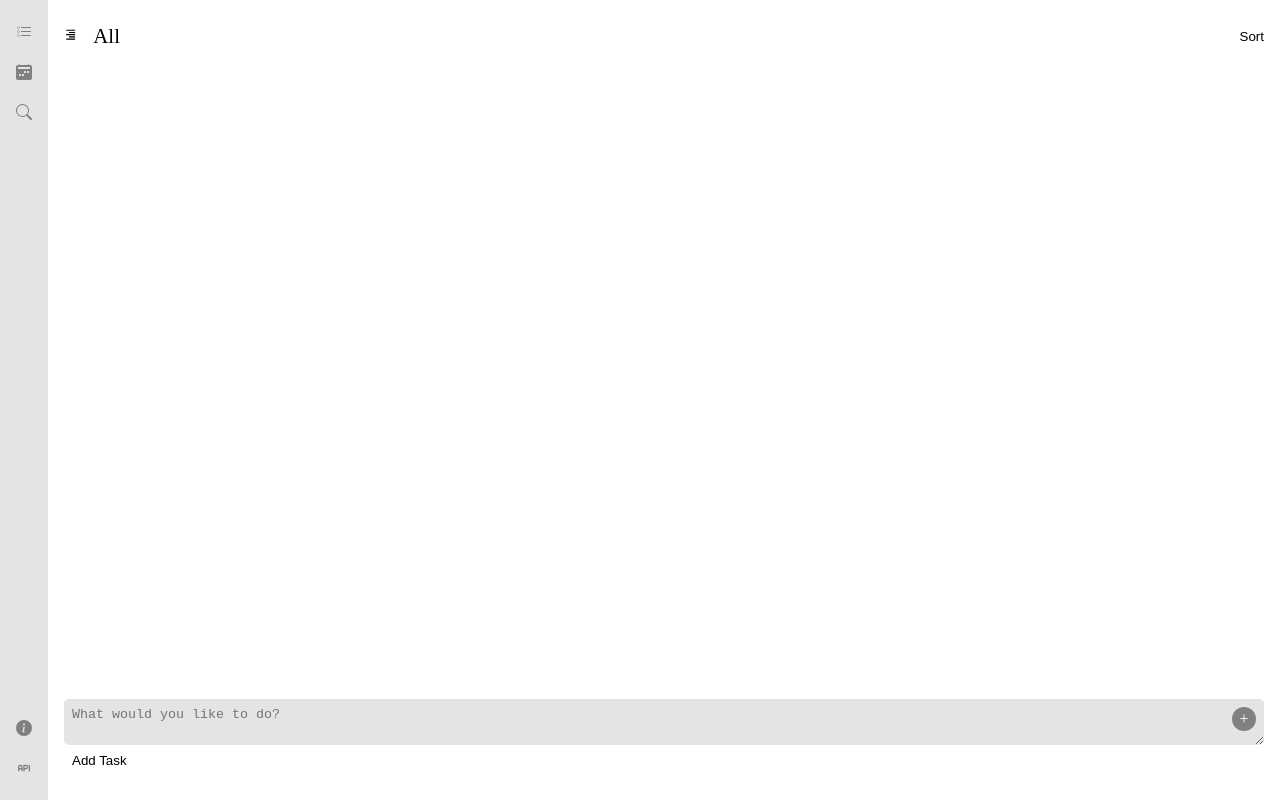
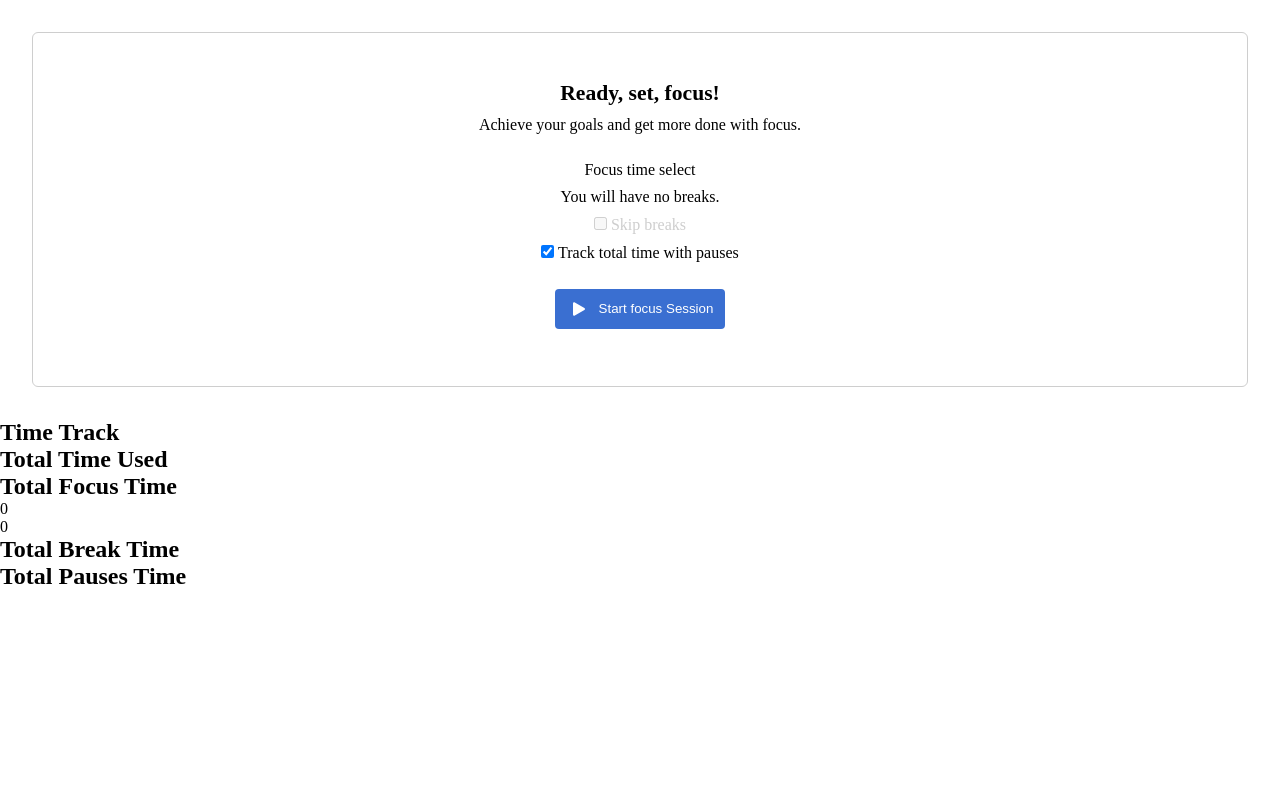
Before and after one commit to timiodulate/ms-clock-clone, a Next.js app: page /timer in a window 1280 px wide. Built offline with nearby package versions, Linux system fonts and the light colour scheme.

Commit message:
started focus timer feat

```diff
--- /dev/null
+++ b/pages/timer.tsx
@@ -0,0 +1,222 @@
+import Layout from "../src/layouts/Layout";
+import { TaskProps } from "../src/interfaces";
+import { sampleUserData } from "../src/utils/sample-data";
+import List from "../src/components/sections/tasks/List";
+import { useUserTasks } from "../src/contexts/user-tasks";
+import { BiChevronRight, BiChevronDown } from "react-icons/bi";
+import { useEffect, useState } from "react";
+import { BsPlayFill } from "react-icons/bs";
+
+type Props = {
+	items: TaskProps[];
+};
+
+const IndexPage = ({ items }: Props) => {
+	const [days, setDays] = useState(0);
+	const [hours, setHours] = useState(0);
+	const [minutes, setMinutes] = useState(0);
+	const [seconds, setSeconds] = useState(0);
+
+	const [totalFocusMin, setTotalFocusMin] = useState(0);
+
+	const [breaks, setBreaks] = useState(0);
+
+	const [trackTotalTime, setTrackTotalTime] = useState(true);
+
+	const [startFocus, setStartFocus] = useState(false);
+
+	const [focusMin, setFocusMin] = useState(0);
+	const [focusSecs, setFocusSecs] = useState(0);
+
+	useEffect(() => {
+		const target = new Date("9/24/2022 05:05:05");
+
+		const interval = setInterval(() => {
+			const now = new Date();
+
+			const difference = target.getTime() - now.getTime();
+
+			const d = Math.floor(difference / (1000 * 60 * 60 * 24));
+			setDays(d);
+
+			const h = Math.floor(
+				(difference % (1000 * 60 * 60 * 24)) / (1000 * 60 * 60)
+			);
+			setHours(h);
+
+			const m = Math.floor((difference % (1000 * 60 * 60)) / (1000 * 60));
+			setMinutes(m);
+
+			const s = Math.floor((difference % (1000 * 60)) / 1000);
+			setSeconds(s);
+		});
+
+		return () => clearInterval(interval);
+	}, []);
+
+	useEffect(() => {
+		if (startFocus) {
+			const interval = setInterval(() => {
+				const now = new Date();
+
+				const difference = totalFocusMin - now.getTime();
+
+				// setFocusMin(difference);
+
+				// const d = Math.floor(difference / (1000 * 60 * 60 * 24));
+				// setDays(d);
+
+				// const h = Math.floor(
+				// 	(difference % (1000 * 60 * 60 * 24)) / (1000 * 60 * 60)
+				// );
+				// setHours(h);
+
+				const m = Math.floor(
+					(difference % (1000 * 60 * 60)) / (1000 * 60)
+				);
+				// setMinutes(difference);
+				setFocusMin(m);
+
+				const s = Math.floor((difference % (1000 * 60)) / 1000);
+				setFocusSecs(s);
+				// setSeconds(s);
+			});
+
+			return () => clearInterval(interval);
+		}
+	}, [startFocus]);
+
+	const handleSubmit = (e: any) => {
+		e.preventDefault();
+
+		const now = new Date();
+
+		// const focusMinutes = now.getUTCMinutes() + 1000;
+		const focusMinutes = now.setUTCMinutes(1000 * 60);
+
+		setTotalFocusMin(focusMinutes);
+
+		setStartFocus(true);
+
+		// console.dir(now.valueOf());
+		// console.dir(now.setMinutes(60));
+		// console.dir(now.setUTCMinutes(60));
+		// console.dir(now.getUTCDate());
+		// console.dir(now.valueOf());
+		// console.dir(now.toTimeString());
+		// console.dir(now.toString());
+		// console.dir(now.toUTCString());
+		// console.dir(now.toISOString());
+	};
+
+	return (
+		// <Layout title="Home | Next.js + TypeScript Example">
+		<main className="timer-page">
+			<section>
+				<div className="section-header">
+					<h1>Ready, set, focus!</h1>
+					<p>Achieve your goals and get more done with focus.</p>
+				</div>
+
+				<form onSubmit={(e: any) => handleSubmit(e)}>
+					<div>Focus time select</div>
+
+					<p>
+						{/* if timer <= 30min, 0 breaks
+                        if timer >= 45min and <= 60, 1 breaks
+						{breaks == 0
+                        if timer >= 75min and <= 90, 2 breaks */}
+						{breaks == 0
+							? "You will have no breaks."
+							: "You'll have {break} break."}
+					</p>
+
+					<div
+						className={`skip-breaks-toggle ${
+							breaks == 0 ? "disabled" : ""
+						}`}
+					>
+						<input
+							type="checkbox"
+							name=""
+							id="break-toggle"
+							disabled={breaks == 0}
+						/>
+
+						<label htmlFor="break-toggle"> Skip breaks</label>
+					</div>
+
+					<div>
+						<input
+							type="checkbox"
+							name=""
+							id="track-with-pauses"
+							checked={trackTotalTime}
+							onChange={(e: any) =>
+								setTrackTotalTime(!trackTotalTime)
+							}
+						/>
+						<label htmlFor="track-with-pauses">
+							{" "}
+							Track total time with pauses
+						</label>
+					</div>
+
+					<button type="submit">
+						<span>
+							<BsPlayFill />
+						</span>
+						Start focus Session
+					</button>
+				</form>
+			</section>
+			{/* <section>
+				<div>{days}</div>
+				<div>{hours}</div>
+				<div>{minutes}</div>
+				<div>{seconds}</div>
+			</section> */}
+
+			<section>
+				<h1>Time Track</h1>
+
+				<div>
+					<h2>Total Time Used</h2>
+					{/* <div>
+                    <div>{days}</div>
+						<div>{hours}</div>
+						<div>{minutes}</div>
+						<div>{seconds}</div>
+                    </div> */}
+				</div>
+				<div>
+					<h2>Total Focus Time</h2>
+					<div>
+						<div>{focusMin}</div>
+						<div>{focusSecs}</div>
+					</div>
+				</div>
+				<div>
+					<h2>Total Break Time</h2>
+					<div></div>
+				</div>
+				<div>
+					<h2>Total Pauses Time</h2>
+					<div></div>
+				</div>
+			</section>
+		</main>
+		// </Layout>
+	);
+};
+
+// export const getStaticProps: GetStaticProps = async () => {
+// 	// const { userTasks } = useUserTasks();
+// 	// Example for including static props in a Next.js function component page.
+// 	// Don't forget to include the respective types for any props passed into
+// 	// the component.
+// 	const items: TaskProps[] = sampleUserData;
+// 	return { props: { items } };
+// };
+
+export default IndexPage;
--- a/src/layouts/Layout.tsx
+++ b/src/layouts/Layout.tsx
@@ -63,7 +63,25 @@ const Layout = ({ children, title = "This is the default title" }: Props) => {
 						<div>
 							<h1>All</h1>
 
-							<button className="sidebar-toggle">Sort</button>
+							<div>
+								<button className="sort-toggle">Sort</button>
+
+								<select name="Sort" id="">
+									<option value="Deadlne">
+										{" "}
+										Schedule Start Time
+									</option>
+									<option value="Deadlne"> Deadline</option>
+									<option value="Task List">
+										{" "}
+										Task List
+									</option>
+									<option value="Task Title">
+										{" "}
+										Task Title
+									</option>
+								</select>
+							</div>
 						</div>
 					</header>
 					{children}
--- a/src/styles/index.scss
+++ b/src/styles/index.scss
@@ -38,3 +38,4 @@ button {
 @import "./layouts/normalLayout";
 
 @import "./pages/home";
+@import "./pages/timer";
--- a/src/styles/layouts/_normalLayout.scss
+++ b/src/styles/layouts/_normalLayout.scss
@@ -107,7 +107,7 @@
 					cursor: pointer;
 				}
 
-				div {
+				> div {
 					flex: 1;
 					display: flex;
 					justify-content: space-between;
--- /dev/null
+++ b/src/styles/pages/_timer.scss
@@ -0,0 +1,60 @@
+.timer-page {
+	--grey: rgb(206, 206, 206);
+	--blue: rgb(58, 111, 209);
+
+	section {
+		&:first-child {
+			border: var(--grey) 1px solid;
+			border-radius: 6px;
+			margin: 2rem;
+			padding: 3rem;
+			text-align: center;
+
+			.section-header {
+				margin-bottom: 1.7rem;
+
+				h1 {
+					margin-bottom: 0.6rem;
+					font-size: 1.35rem;
+				}
+
+				p {
+					font-size: 1rem;
+				}
+			}
+
+			form {
+				> * {
+					margin-bottom: 0.6rem;
+				}
+				.skip-breaks-toggle {
+					&.disabled {
+						color: var(--grey);
+					}
+				}
+				button {
+					display: flex;
+					justify-content: center;
+					align-items: center;
+					gap: 0.5rem;
+					border-radius: 4px;
+					margin-top: 1.7rem;
+					margin-inline: auto;
+					padding-block: 0.5rem;
+					padding-inline: 0.7rem;
+					background-color: var(--blue);
+					color: white;
+
+					span {
+						display: grid;
+						place-items: center;
+
+						> * {
+							font-size: 1.5rem;
+						}
+					}
+				}
+			}
+		}
+	}
+}
```
Also changed, not shown: src/components/sections/tasks/List.tsx (+12 -1 lines).
